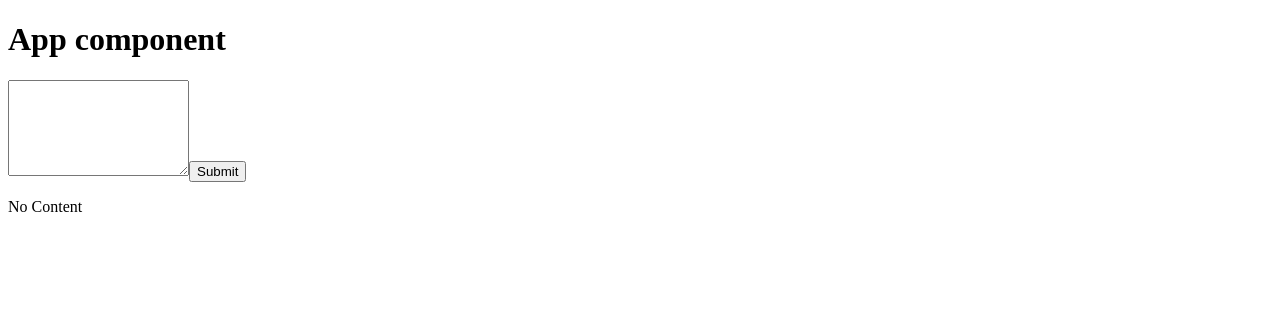
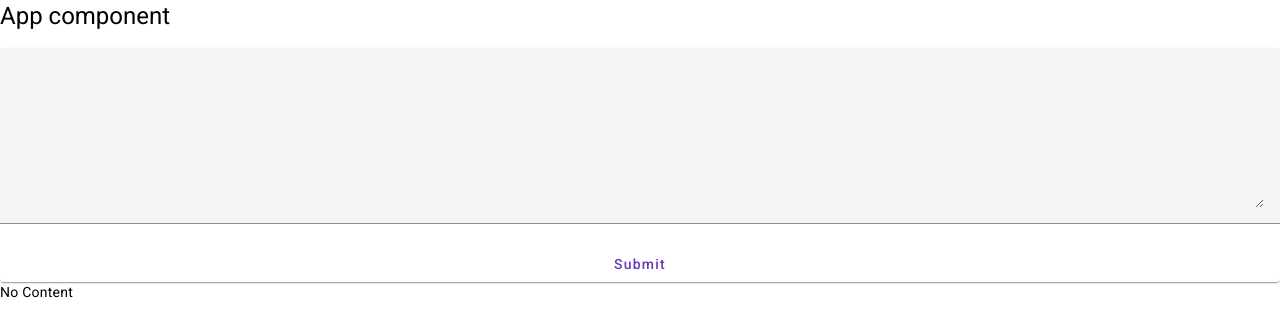
Before and after one commit to mainakDev/meanMobile2, an Angular app in the folder firstProject/: page / in a window 1280 px wide. Shown: the top 336 px of the page. Built offline with nearby package versions, Linux system fonts and the light colour scheme.

Commit message:
feb 25 mid class push

```diff
--- a/firstProject/angular.json
+++ b/firstProject/angular.json
@@ -25,6 +25,7 @@
               "src/assets"
             ],
             "styles": [
+              "@angular/material/prebuilt-themes/deeppurple-amber.css",
               "src/styles.css"
             ],
             "scripts": []
@@ -87,6 +88,7 @@
               "src/assets"
             ],
             "styles": [
+              "@angular/material/prebuilt-themes/deeppurple-amber.css",
               "src/styles.css"
             ],
             "scripts": []
--- a/firstProject/package.json
+++ b/firstProject/package.json
@@ -11,10 +11,12 @@
   "private": true,
   "dependencies": {
     "@angular/animations": "^15.1.0",
+    "@angular/cdk": "^15.2.0",
     "@angular/common": "^15.1.0",
     "@angular/compiler": "^15.1.0",
     "@angular/core": "^15.1.0",
     "@angular/forms": "^15.1.0",
+    "@angular/material": "^15.2.0",
     "@angular/platform-browser": "^15.1.0",
     "@angular/platform-browser-dynamic": "^15.1.0",
     "@angular/router": "^15.1.0",
--- a/firstProject/src/app/posts/post_create/post-create.component.html
+++ b/firstProject/src/app/posts/post_create/post-create.component.html
@@ -1,5 +1,9 @@
 <!-- <textarea rows="6" [value]="newPost" #postInput></textarea> -->
-<textarea rows="6" [(ngModel)]="enteredValue"></textarea>
-<!-- event binding -->
-<button type="submit" (click)="addPost()">Submit</button>
+<mat-card>
+    <mat-form-field>
+        <textarea matInput rows="6" [(ngModel)]="enteredValue"></textarea>
+    </mat-form-field>
+    <button mat-button color="primary" type="submit" (click)="addPost()">Submit</button>
+</mat-card>
+
 <p>{{newPost}}</p>
--- a/firstProject/src/index.html
+++ b/firstProject/src/index.html
@@ -6,8 +6,11 @@
   <base href="/">
   <meta name="viewport" content="width=device-width, initial-scale=1">
   <link rel="icon" type="image/x-icon" href="favicon.ico">
+  <link rel="preconnect" href="https://fonts.gstatic.com">
+  <link href="https://fonts.googleapis.com/css2?family=Roboto:wght@300;400;500&display=swap" rel="stylesheet">
+  <link href="https://fonts.googleapis.com/icon?family=Material+Icons" rel="stylesheet">
 </head>
-<body>
+<body class="mat-typography">
   <app-root></app-root>
 </body>
 </html>
--- a/firstProject/src/styles.css
+++ b/firstProject/src/styles.css
@@ -1 +1,4 @@
 /* You can add global styles to this file, and also import other style files */
+
+html, body { height: 100%; }
+body { margin: 0; font-family: Roboto, "Helvetica Neue", sans-serif; }
```
Also changed, not shown: firstProject/src/app/app.module.ts (+10 -2 lines), firstProject/src/app/posts/post_create/post-create.component.css (added), 1 other file (tests, documents, lock files or other folders).
